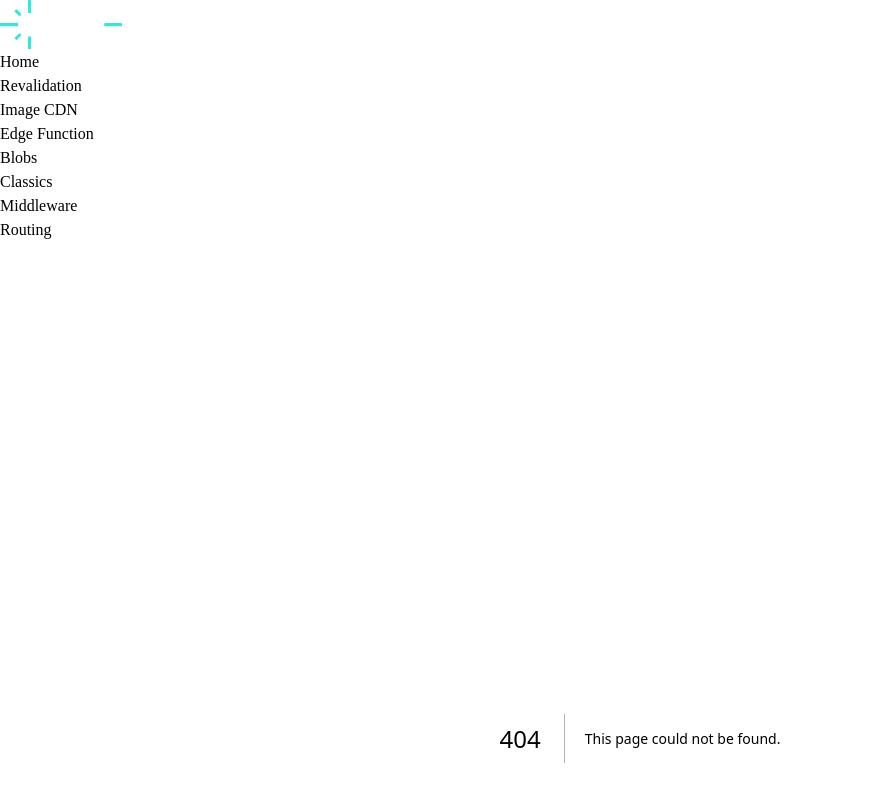
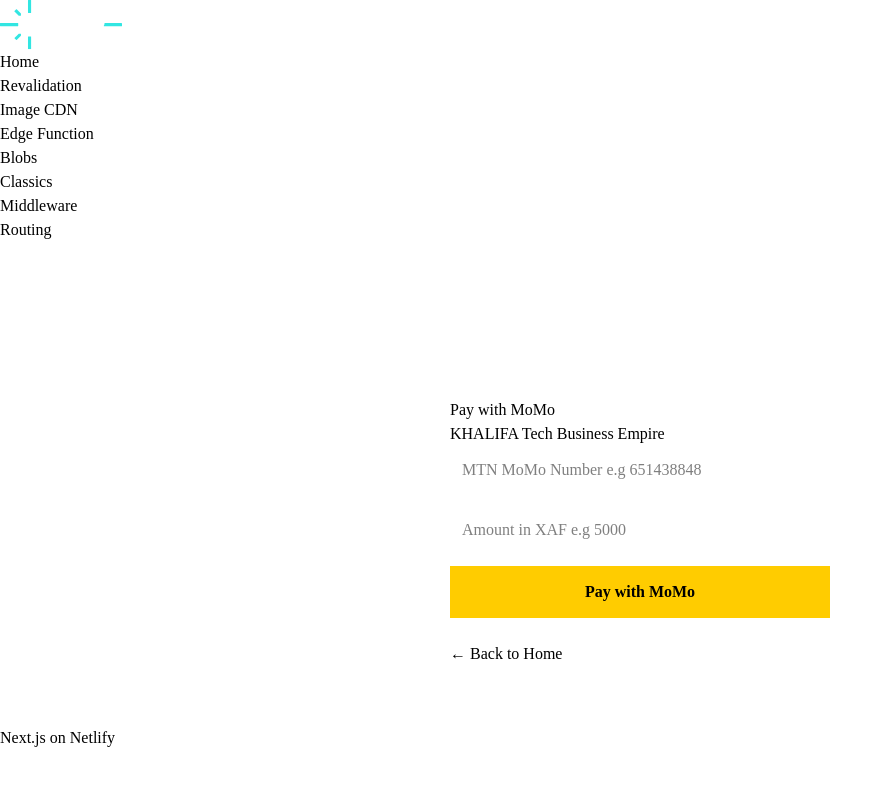
Before and after one commit to Mavo237/KHALIFA-Tech-Business-Empire-, a Next.js app: page /pay in a window 1280 px wide. Before the commit this address had no page. Shown: the top 800 px of the page, without its empty margins (0-893 px from the left). Built offline with nearby package versions, Linux system fonts and the light colour scheme.

Commit message:
Add PayPage component for MoMo payments

```diff
--- /dev/null
+++ b/app/pay/page.tsx
@@ -0,0 +1,56 @@
+"use client";
+import { useState } from "react";
+
+export default function PayPage() {
+  const [phone, setPhone] = useState("");
+  const [amount, setAmount] = useState("");
+  const [loading, setLoading] = useState(false);
+
+  async function payWithMoMo() {
+    if (!phone || !amount) {
+      alert("Put phone number and amount first");
+      return;
+    }
+    setLoading(true);
+    try {
+      const res = await fetch("/api/momo", {
+        method: "POST",
+        headers: { "Content-Type": "application/json" },
+        body: JSON.stringify({ phone, amount }),
+      });
+      const data = await res.json();
+      alert(data.message || "Check your phone to approve MoMo payment");
+    } catch (e) {
+      alert("Payment failed, try again");
+    }
+    setLoading(false);
+  }
+
+  return (
+    <div style={{ maxWidth: 420, margin: "40px auto", padding: 20 }}>
+      <h1>Pay with MoMo</h1>
+      <p>KHALIFA Tech Business Empire</p>
+      <input
+        placeholder="MTN MoMo Number e.g 651438848"
+        value={phone}
+        onChange={(e) => setPhone(e.target.value)}
+        style={{ width: "100%", padding: 12, marginBottom: 12 }}
+      />
+      <input
+        placeholder="Amount in XAF e.g 5000"
+        value={amount}
+        onChange={(e) => setAmount(e.target.value)}
+        style={{ width: "100%", padding: 12, marginBottom: 12 }}
+      />
+      <button
+        onClick={payWithMoMo}
+        disabled={loading}
+        style={{ width: "100%", padding: 14, background: "#FFCC00", fontWeight: "bold", border: "none" }}
+      >
+        {loading ? "Processing..." : "Pay with MoMo"}
+      </button>
+      <br /><br />
+      <a href="/">← Back to Home</a>
+    </div>
+  );
+}
```
